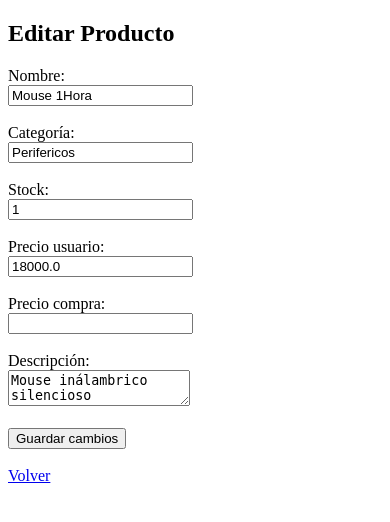
After one commit to keynerbf/Inventario, a Flask app: page /editar_producto/2 in a window 390 px wide. The commit adds this page. Shown: the top 522 px of the page. Run offline with Flask 3, Linux system fonts and the light colour scheme; a user stored in the database is signed in; data comes from the database, SQL or seed files in the repository; both versions use the stored data as it was after the commit.

Commit message:
el sistema, agrega productos, los muestra, los edita, y los <<elimina>>, se tiene inicio de sesion validado y logica entre stock y ocultar productos, tabla de productos, botonera y pantallas responsivas

```diff
--- a/app.py
+++ b/app.py
@@ -61,9 +61,24 @@ def productos():
     db = get_db()
 
     if session.get('rol') in ['admin', 'empleado']:
-        productos = db.execute("SELECT * FROM productos").fetchall()
+        productos = db.execute("""
+            SELECT *,
+            CASE
+                WHEN activo = 1 THEN 'Disponible'
+                ELSE 'No disponible'
+            END AS estado
+            FROM productos
+        """).fetchall()
     else:
-        productos = db.execute("SELECT * FROM productos WHERE activo=1").fetchall()
+        productos = db.execute("""
+            SELECT *,
+            CASE
+                WHEN activo = 1 THEN 'Disponible'
+                ELSE 'No disponible'
+            END AS estado
+            FROM productos
+            WHERE activo = 1 AND stock > 0
+        """).fetchall()
 
     return render_template("productos.html", productos=productos)
 
@@ -76,18 +91,22 @@ def agregar_producto():
     if session["rol"] != "admin":
         return "No autorizado"
 
+    db = get_db()
+
     if request.method == "POST":
         nombre = request.form["nombre"]
+        categoria = request.form["categoria"]
         stock = request.form["stock"]
-        precio = request.form["precio"]
+        precio_user = request.form["precio_user"]
+        precio_in = request.form["precio_in"]
+        descripcion = request.form["descripcion"]
 
-        db = get_db()
-        db.execute(
-            "INSERT INTO productos (nombre, stock, precio_user) VALUES (?, ?, ?)",
-            (nombre, stock, precio)
-        )
+        db.execute("""
+            INSERT INTO productos
+            (nombre, categoria, stock, precio_user, precio_in, descripcion)
+            VALUES (?, ?, ?, ?, ?, ?)
+            """, (nombre, categoria, stock, precio_user, precio_in, descripcion))
         db.commit()
-
         return redirect("/productos")
 
     return render_template("agregar_producto.html")
@@ -101,14 +120,19 @@ def editar_producto(id):
 
     if request.method == "POST":
         nombre = request.form["nombre"]
+        categoria = request.form["categoria"]
         stock = request.form["stock"]
+        precio_user = request.form["precio_user"]
+        precio_in = request.form["precio_in"]
+        descripcion = request.form["descripcion"]
 
-        db.execute(
-            "UPDATE productos SET nombre=?, stock=? WHERE id=?",
-            (nombre, stock, id)
-        )
+        db.execute("""
+            UPDATE productos
+            SET nombre=?, categoria=?, stock=?, precio_user=?, precio_in=?, descripcion=?
+            WHERE id=?
+        """, (nombre, categoria, stock, precio_user, precio_in, descripcion, id))
+
         db.commit()
-
         return redirect("/productos")
 
     producto = db.execute(
@@ -117,6 +141,7 @@ def editar_producto(id):
     ).fetchone()
 
     return render_template("editar_producto.html", producto=producto)
+
 
 @app.route("/eliminar_producto/<int:id>")
 def eliminar_producto(id):
--- /dev/null
+++ b/templates/editar_producto.html
@@ -0,0 +1,46 @@
+<!DOCTYPE html>
+<html lang="es">
+<head>
+    <meta charset="UTF-8">
+    <title>Editar Producto</title>
+</head>
+<body>
+
+<h2>Editar Producto</h2>
+
+<form method="POST">
+
+    <label>Nombre:</label><br>
+    <input type="text" name="nombre" value="{{ producto.nombre }}" required>
+    <br><br>
+
+    <label>Categoría:</label><br>
+    <input type="text" name="categoria" value="{{ producto.categoria }}">
+    <br><br>
+
+    <label>Stock:</label><br>
+    <input type="number" name="stock" value="{{ producto.stock }}" required>
+    <br><br>
+
+    <label>Precio usuario:</label><br>
+    <input type="number" name="precio_user" value="{{ producto.precio_user }}" required>
+    <br><br>
+
+    <label>Precio compra:</label><br>
+    <input type="number" name="precio_in" value="{{ producto.precio_in }}">
+    <br><br>
+
+    <label>Descripción:</label><br>
+    <textarea name="descripcion">{{ producto.descripcion }}</textarea>
+    <br><br>
+
+    <button type="submit">Guardar cambios</button>
+
+</form>
+
+<br>
+
+<a href="/productos">Volver</a>
+
+</body>
+</html>
```
Also changed, not shown: templates/agregar_producto.html (+25 -4 lines), templates/productos.html (+17 -3 lines), inventario.db.
